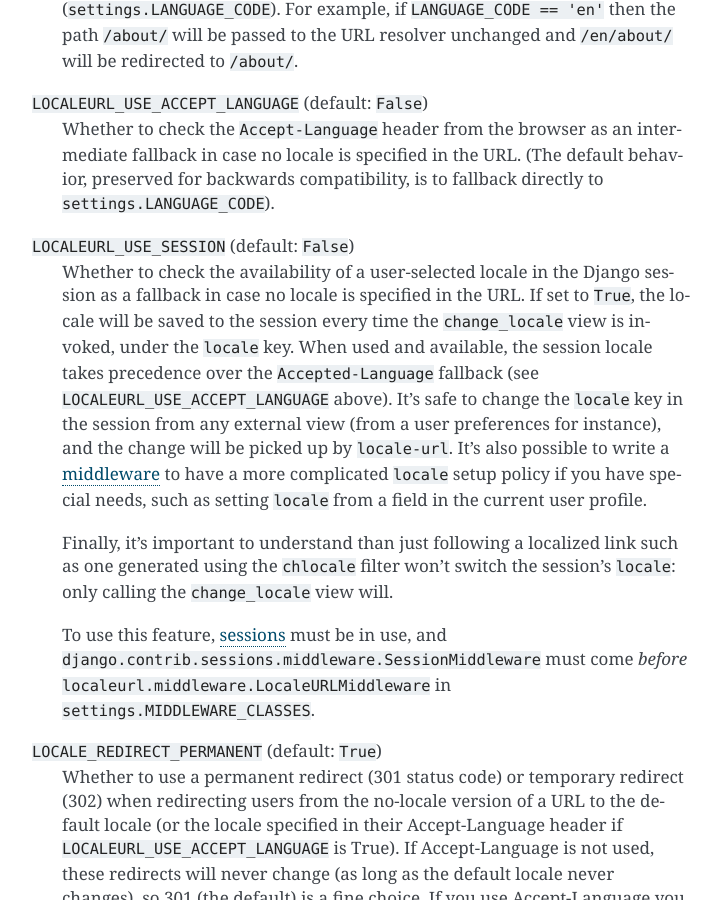
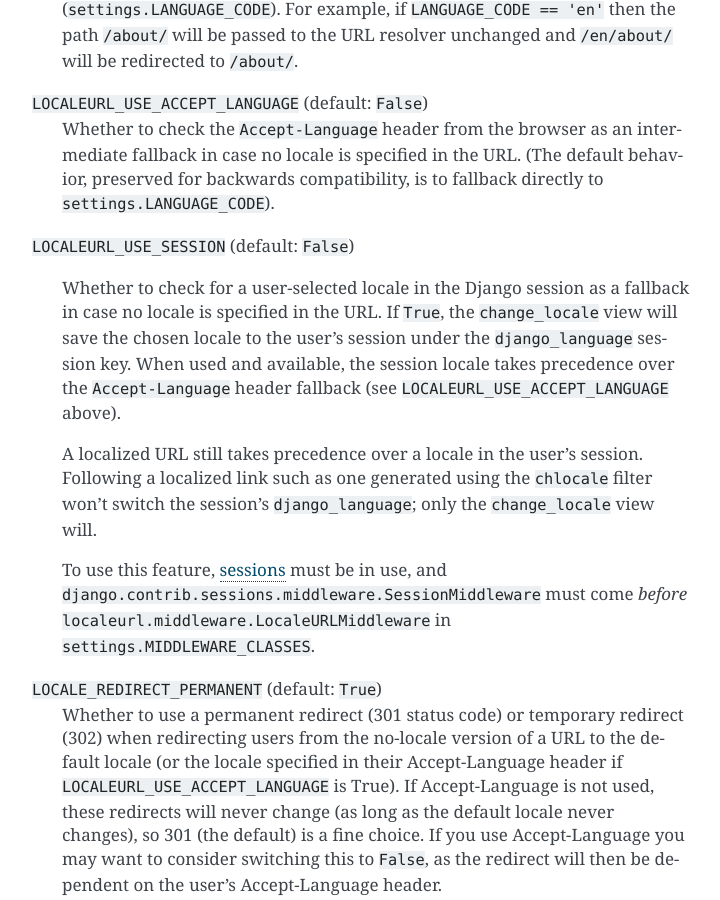
Before and after one commit to eugena/django-localeurl, a Sphinx documentation site: the page built from docs/setup.rst, in a window 1280 px wide and 900 px high, scrolled down 1797 px. Shown: the whole window, without its empty margins (388-1108 px from the left). Built offline with Sphinx 7.4.7, drawn with Linux system fonts in a browser that asks for light colours.

Commit message:
Doc tweaks.

```diff
--- a/docs/setup.rst
+++ b/docs/setup.rst
@@ -95,21 +95,18 @@
   is to fallback directly to ``settings.LANGUAGE_CODE``).
 
 ``LOCALEURL_USE_SESSION`` (default: ``False``)
-  Whether to check the availability of a user-selected locale in the Django
-  session as a fallback in case no locale is specified in the URL. If set to
-  ``True``, the locale will be saved to the session every time the
-  ``change_locale`` view is invoked, under the ``locale`` key. When used and
-  available, the session locale takes precedence over the ``Accepted-Language``
-  fallback (see ``LOCALEURL_USE_ACCEPT_LANGUAGE`` above). It's safe to change
-  the ``locale`` key in the session from any external view (from a user
-  preferences for instance), and the change will be picked up by ``locale-url``.
-  It's also possible to write a `middleware`_ to have a more
-  complicated ``locale`` setup policy if you have special needs, such as setting
-  ``locale`` from a field in the current user profile.
 
-  Finally, it's important to understand than just following a localized link
-  such as one generated using the ``chlocale`` filter won't switch the session's
-  ``locale``: only calling the ``change_locale`` view will.
+  Whether to check for a user-selected locale in the Django session as a
+  fallback in case no locale is specified in the URL. If ``True``, the
+  ``change_locale`` view will save the chosen locale to the user's session
+  under the ``django_language`` session key. When used and available, the
+  session locale takes precedence over the ``Accept-Language`` header fallback
+  (see ``LOCALEURL_USE_ACCEPT_LANGUAGE`` above).
+
+  A localized URL still takes precedence over a locale in the user's
+  session. Following a localized link such as one generated using the
+  ``chlocale`` filter won't switch the session's ``django_language``; only the
+  ``change_locale`` view will.
 
   To use this feature, `sessions`_ must be in use, and
   ``django.contrib.sessions.middleware.SessionMiddleware`` must come *before*
--- a/docs/usage.rst
+++ b/docs/usage.rst
@@ -17,8 +17,9 @@
 ``/fr/about/`` if French is the default language. (This behavior can be changed
 using ``settings.PREFIX_DEFAULT_LOCALE``.) Determination of the default locale
 can also take into account the ``Accept-Language`` browser header (see
-``settings.LOCALURL_USE_ACCEPT_LANGUAGE``), or a previously user-selected locale
-(see ``settings.LOCALURL_USE_SESSION``, and the ``change_locale`` view below).
+``settings.LOCALEURL_USE_ACCEPT_LANGUAGE``), or a previously user-selected
+locale (see ``settings.LOCALEURL_USE_SESSION``, and the ``change_locale`` view
+below).
 
 Templates
 =========
```
